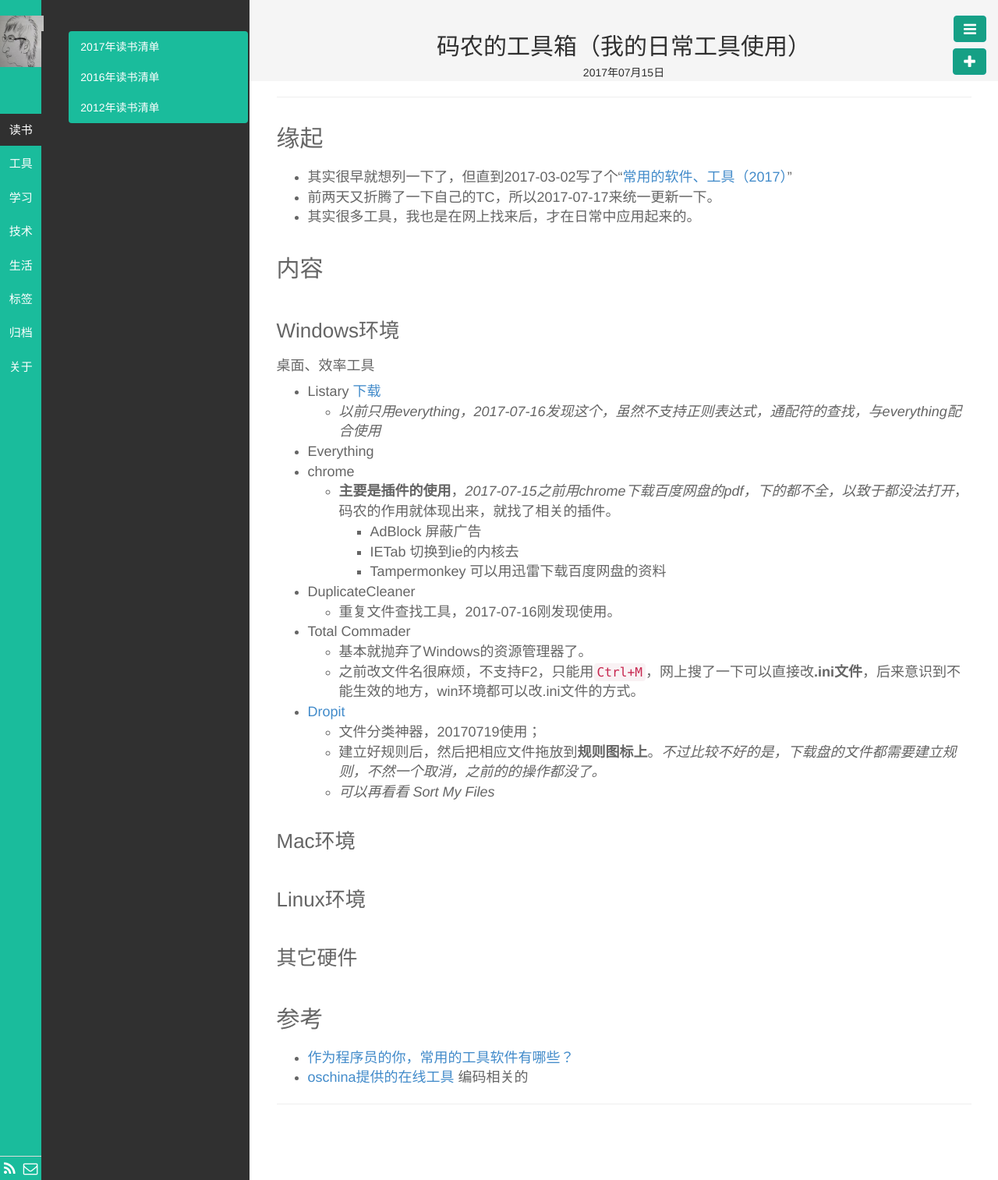
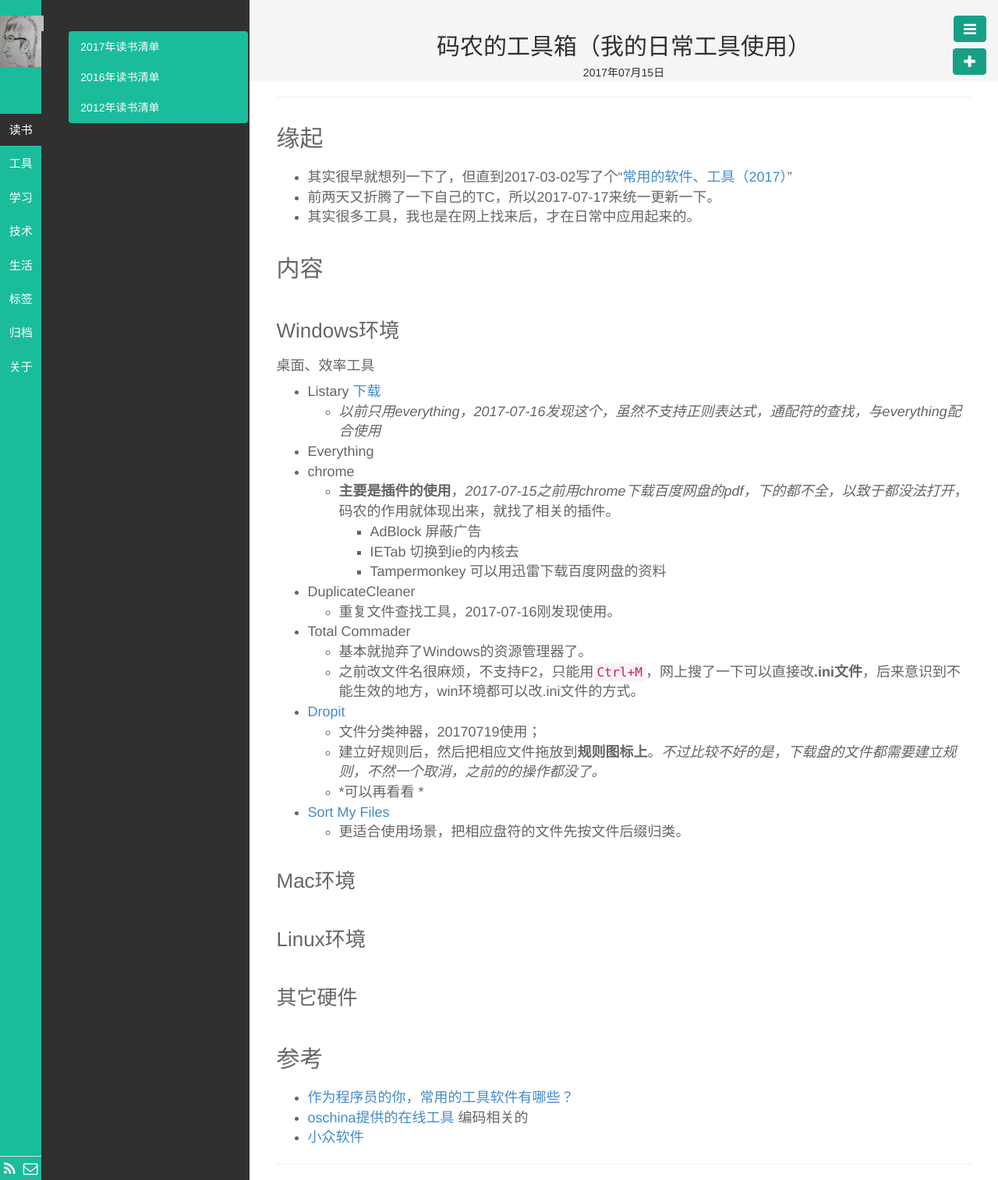
Before and after one commit to wolflion/blog, a Jekyll site: the page built from _posts/工具/2017-07-15-Coder-Toolbox.md, in a window 1280 px wide. Shown: the whole page at 78% size. Built offline with Jekyll 4.4.1, drawn with Linux system fonts in a browser that asks for light colours.

Commit message:
20170720UpdatedLabA308
20170720UpdatedLabA308

```diff
--- a/_posts/工具/2017-07-15-Coder-Toolbox.md
+++ b/_posts/工具/2017-07-15-Coder-Toolbox.md
@@ -31,7 +31,9 @@ description:
 + [Dropit](http://www.ihacksoft.com/dropit.html)
 	+ 文件分类神器，20170719使用；
 	+ 建立好规则后，然后把相应文件拖放到**规则图标上**。*不过比较不好的是，下载盘的文件都需要建立规则，不然一个取消，之前的的操作都没了。*
-	+ *可以再看看 Sort My Files*
+	+ *可以再看看 *
++ [Sort My Files](http://www.vag-lab.com/blog/sort-my-files/)
+	+ 更适合使用场景，把相应盘符的文件先按文件后缀归类。
 
 ###  Mac环境
 
@@ -43,3 +45,4 @@ description:
 ##  参考
 + [作为程序员的你，常用的工具软件有哪些？](https://www.zhihu.com/question/22867411)
 + [oschina提供的在线工具](http://tool.oschina.net/) 编码相关的
++ [小众软件](http://www.appinn.com/)
```
